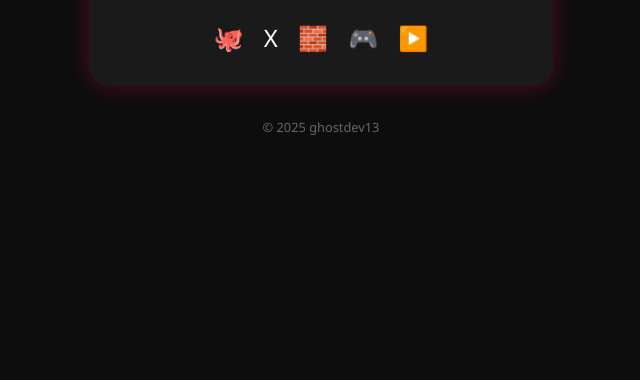
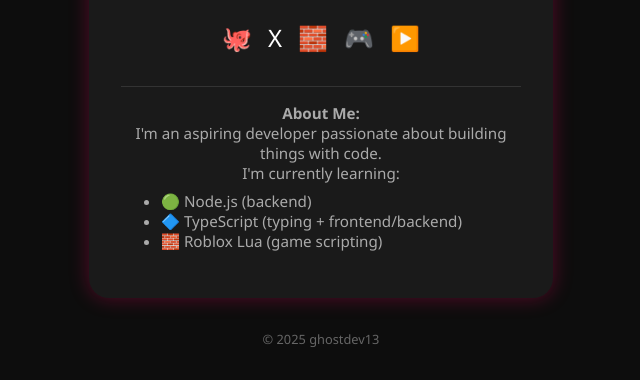
Before and after one commit to GhostWasFound13/GhostDev13, a plain HTML site: page index.html in a window 1280 px wide. Shown: the part 429-809 px from the top of the page, without its empty margins (319-959 px from the left). Drawn offline with Linux system fonts and the light colour scheme.

Commit message:
Update index.html

```diff
--- a/index.html
+++ b/index.html
@@ -71,38 +71,80 @@
       text-decoration: none;
       font-size: 1.5rem;
     }
+    .about {
+      margin-top: 2rem;
+      padding-top: 1rem;
+      border-top: 1px solid #333;
+      color: #aaa;
+      font-size: 0.95rem;
+    }
     .footer {
       margin-top: 2rem;
       color: #666;
       font-size: 0.8rem;
     }
   </style>
+  <script src="config.js"></script>
 </head>
 <body>
   <div class="card">
-    <img src="https://cdn.discordapp.com/avatars/USER_ID/AVATAR_HASH.png" alt="Avatar" class="avatar" />
+    <img id="mainAvatar" src="" alt="Avatar" class="avatar" />
     <h1>ghostdev13</h1>
     <p>I'm Ghost, trying to learn Node.js, TypeScript, and Roblox Lua</p>
 
     <div class="discord">
-      <img src="https://cdn.discordapp.com/avatars/USER_ID/AVATAR_HASH.png" alt="Discord Avatar">
-      <span>ghostrgh54</span>
-      <div class="badges">
-        <!-- Replace these icons with real badge URLs if needed -->
-        <img src="https://raw.githubusercontent.com/discordjs/discord.js/main/website/static/img/logo.svg" alt="Badge 1" title="Verified"/>
-        <img src="https://cdn-icons-png.flaticon.com/512/252/252025.png" alt="Badge 2" title="Early Supporter"/>
-      </div>
+      <img id="discordAvatar" src="" alt="Discord Avatar">
+      <span id="discordUsername"></span>
+      <div class="badges" id="discordBadges"></div>
     </div>
 
-    <div class="links">
-      <a href="https://github.com/ghostdev13" target="_blank">🐙</a>
-      <a href="https://x.com/ghostdev13" target="_blank">X</a>
-      <a href="https://roblox.com/users/ghostdev13" target="_blank">🧱</a>
-      <a href="https://twitch.tv/ghostdev13" target="_blank">🎮</a>
-      <a href="https://youtube.com/@ghostdev13" target="_blank">▶️</a>
+    <div class="links" id="socialLinks"></div>
+
+    <div class="about">
+      <strong>About Me:</strong><br>
+      I'm an aspiring developer passionate about building things with code.<br>
+      I'm currently learning:
+      <ul style="text-align:left; margin-top: 0.5rem;">
+        <li>🟢 Node.js (backend)</li>
+        <li>🔷 TypeScript (typing + frontend/backend)</li>
+        <li>🧱 Roblox Lua (game scripting)</li>
+      </ul>
     </div>
   </div>
 
   <div class="footer">© 2025 ghostdev13</div>
+
+  <script>
+    const baseURL = `https://cdn.discordapp.com/avatars/${discordProfile.userId}/${discordProfile.avatarHash}.png`;
+
+    document.getElementById("mainAvatar").src = baseURL;
+    document.getElementById("discordAvatar").src = baseURL;
+    document.getElementById("discordUsername").textContent = discordProfile.username;
+
+    const badgesContainer = document.getElementById("discordBadges");
+    discordProfile.badges.forEach(badge => {
+      const img = document.createElement("img");
+      img.src = badge.src;
+      img.title = badge.title;
+      badgesContainer.appendChild(img);
+    });
+
+    const linksContainer = document.getElementById("socialLinks");
+    const icons = {
+      github: "🐙",
+      twitter: "X",
+      roblox: "🧱",
+      twitch: "🎮",
+      youtube: "▶️"
+    };
+
+    Object.entries(socialLinks).forEach(([key, url]) => {
+      const a = document.createElement("a");
+      a.href = url;
+      a.target = "_blank";
+      a.textContent = icons[key] || key;
+      linksContainer.appendChild(a);
+    });
+  </script>
 </body>
 </html>
```
